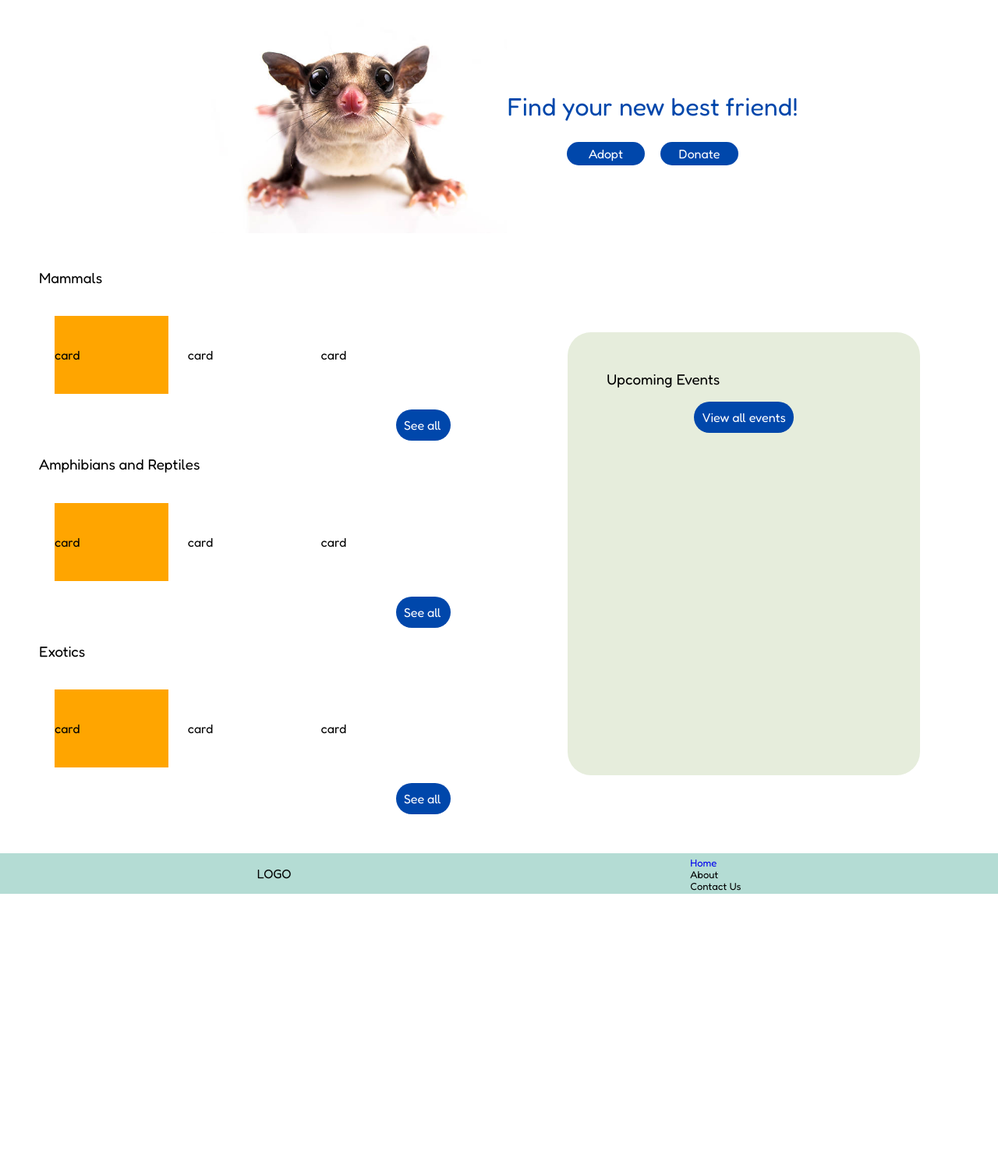
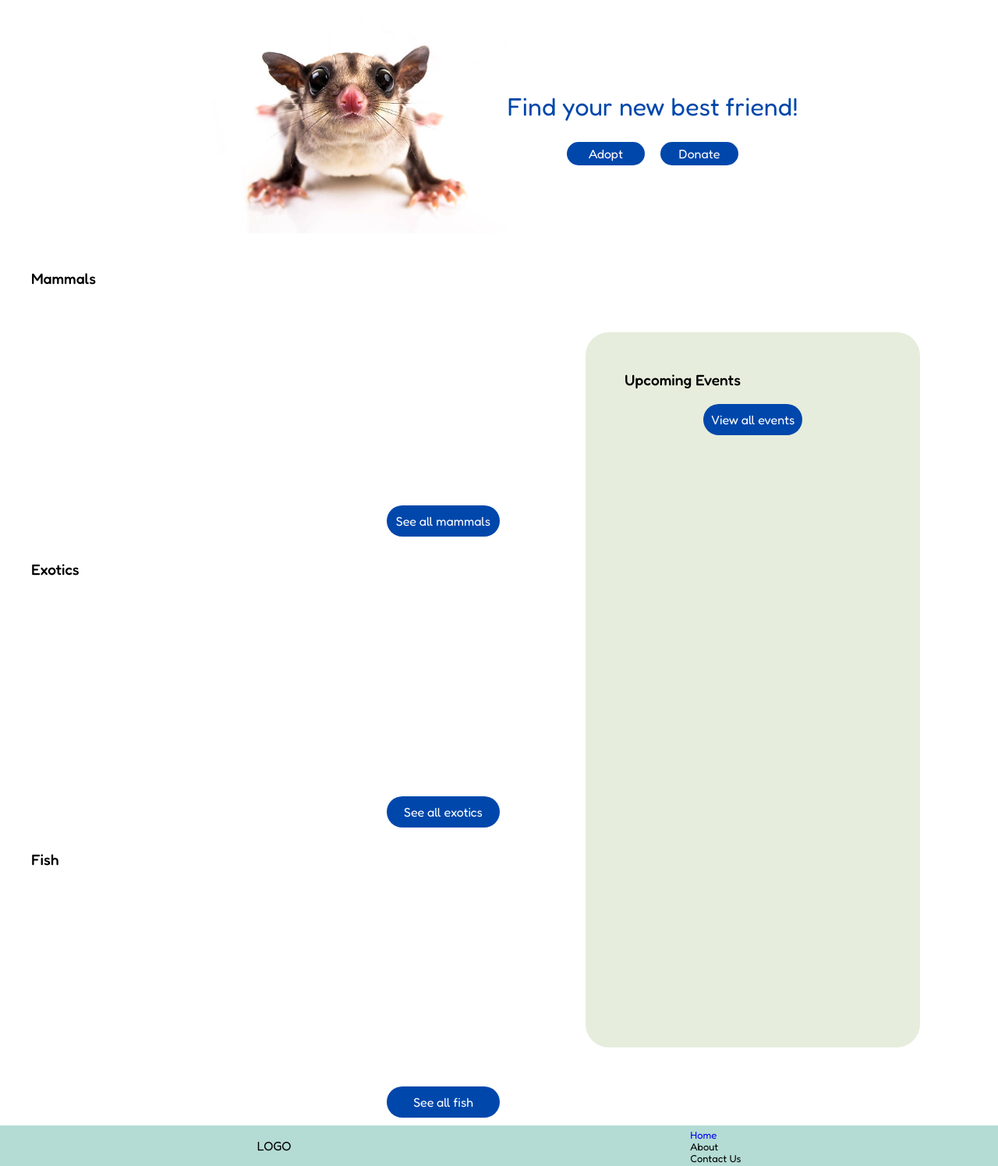
Before and after one commit to ericpham-1/care-for-critters, a Flask app: page / in a window 1280 px wide. Shown: the part 76-1571 px from the top of the page at 78% size. Before the commit the page ends 1222 px from the top, so only its background shows below. Run offline with Flask 3, Linux system fonts and the light colour scheme; data that the repository does not hold is empty; some libraries are stand-ins or nearby versions.

Commit message:
Home page mostly done

```diff
--- a/app.py
+++ b/app.py
@@ -29,9 +29,24 @@ def index():
     cursor = conn.cursor()
     cursor.execute("SELECT EventName, EventLocation, EventDate FROM FUNDRAISER ORDER BY EventDate")
     events = cursor.fetchall()
+    cursor.execute("""
+        SELECT a.Name, a.Age, m.Species
+        FROM Animal a
+        JOIN Mammal m ON a.PetID = m.PetID""")
+    mammals = cursor.fetchall()
+    cursor.execute("""
+        SELECT a.Name, a.Age, m.Species
+        FROM Animal a
+        JOIN Exotic m ON a.PetID = m.PetID""")
+    exotics = cursor.fetchall()
+    cursor.execute("""
+        SELECT a.Name, a.Age, m.Species
+        FROM Animal a
+        JOIN Fish m ON a.PetID = m.PetID""")
+    fishies = cursor.fetchall()
     cursor.close()
     conn.close()
-    return render_template('index.html', events=events)
+    return render_template('index.html', events=events, mammals=mammals, exotics=exotics, fishies=fishies)
 
 @app.route('/donate')
 def get_donation():
--- a/templates/index.html
+++ b/templates/index.html
@@ -36,65 +36,65 @@
     </div>
     <!-- Animals and Events section-->
      <div style="display: flex; flex-direction: row; justify-content: center;">
-        <div style=" width: 60%; padding-left: 50px; padding-right: 50px; padding-bottom: 50px;">
-            <div style="display: flex; flex-direction: column;">
-                <h3 style="font-weight: 400;">Mammals</h3>
-                <div style="display: flex; flex-direction: row; justify-content: space-between; height: 100px; margin: 20px;">
-                    <div style="height: 100%; width: 30%; align-content: center; background-color: orange;">
-                        card
+        <div style=" width: 65%; padding-left: 40px">
+            <div style="display: flex; flex-direction: column; ">
+                <h3 style="font-weight: 500; font-size: larger;">Mammals</h3>
+                <div style="display: inline-flex;  height: 200px; margin: 15px; padding: 10px; align-items: center; gap: 10px;">
+                    {% for mammal in mammals[:3] %}
+                    <div style="height: 100%; width: 30%; align-content: center; background-color: #e6eddc; border-radius: 20px; padding: 10px;">
+                        <img src="{{url_for('static', filename='images/home_page_pet.jpg')}}" style="width: 100%;">
+                        <div style="line-height: 1; margin-left: 10px;">
+                            <p>{{mammal.Name}}</p>
+                            <p>{{mammal.Species}}</p>
+                        </div>
                     </div>
-                    <div style="height: 100%; width: 30%; align-content: center;">
-                        card
-                    </div>
-                    <div style="height: 100%; width: 30%; align-content: center;">
-                        card
-                    </div>
+                    {% endfor %}
                 </div>
-                <div style="display: flex; justify-content: right;">
-                <a style="background-color: #0047ab;padding: 10px; border-radius: 20px; color: white; width: 50px;">See all</a>
+                <div style="display: flex; justify-content: right; padding: 10px;">
+                    <a style="background-color: #0047ab;padding: 10px; border-radius: 20px; color: white; width: 125px; text-align: center;">See all mammals</a>
                 </div>
             </div>
             <div style="display: flex; flex-direction: column;">
-                <h3 style="font-weight: 400;">Amphibians and Reptiles</h3>
-                <div style="display: flex; flex-direction: row; justify-content: space-between; height: 100px; margin: 20px;">
-                    <div style="height: 100%; width: 30%; align-content: center; background-color: orange;">
-                        card
+                <h3 style="font-weight: 500; font-size: larger;">Exotics</h3>
+                <div style="display: inline-flex;  height: 200px; margin: 15px; padding: 10px; align-items: center; gap: 10px;">
+                    {% for exotic in exotics[:3] %}
+                    <div style="height: 100%; width: 30%; align-content: center; background-color: #e6eddc; border-radius: 20px; padding: 10px;">
+                        <img src="{{url_for('static', filename='images/home_page_pet.jpg')}}" style="width: 100%;">
+                        <div style="line-height: 1; margin-left: 10px;">
+                            <p>{{exotic.Name}}</p>
+                            <p>{{exotic.Species}}</p>
+                        </div>
                     </div>
-                    <div style="height: 100%; width: 30%; align-content: center;">
-                        card
-                    </div>
-                    <div style="height: 100%; width: 30%; align-content: center;">
-                        card
-                    </div>
+                    {% endfor %}
                 </div>
-                <div style="display: flex; justify-content: right;">
-                <a style="background-color: #0047ab;padding: 10px; border-radius: 20px; color: white; width: 50px;">See all</a>
+                <div style="display: flex; justify-content: right; padding: 10px;">
+                    <a style="background-color: #0047ab;padding: 10px; border-radius: 20px; color: white; width: 125px; text-align: center;">See all exotics</a>
                 </div>
             </div>
-            <div style="display: flex; flex-direction: column;">
-                <h3 style="font-weight: 400;">Exotics </h3>
-                <div style="display: flex; flex-direction: row; justify-content: space-between; height: 100px; margin: 20px;">
-                    <div style="height: 100%; width: 30%; align-content: center; background-color: orange;">
-                        card
+            <div style="display: flex; flex-direction: column; ">
+                <h3 style="font-weight: 500; font-size: larger;">Fish</h3>
+                <div style="display: inline-flex;  height: 200px; margin: 15px;  padding: 10px; align-items: center; gap: 10px;">
+                    {% for fish in fishies[:3] %}
+                    <div style="height: 100%; width: 30%; align-content: center; background-color: #e6eddc; border-radius: 20px; padding: 10px;">
+                        <img src="{{url_for('static', filename='images/home_page_pet.jpg')}}" style="width: 100%;">
+                        <div style="line-height: 1; margin-left: 10px;">
+                            <p>{{fish.Name}}</p>
+                            <p>{{fish.Species}}</p>
+                        </div>
                     </div>
-                    <div style="height: 100%; width: 30%; align-content: center;">
-                        card
-                    </div>
-                    <div style="height: 100%; width: 30%; align-content: center;">
-                        card
-                    </div>
+                    {% endfor %}
                 </div>
-                <div style="display: flex; justify-content: right;">
-                <a style="background-color: #0047ab;padding: 10px; border-radius: 20px; color: white; width: 50px;">See all</a>
+                <div style="display: flex; justify-content: right; padding: 10px;">
+                    <a style="background-color: #0047ab;padding: 10px; border-radius: 20px; color: white; width: 125px; text-align: center;">See all fish</a>
                 </div>
             </div>
         </div>
-        <div style="background-color: #e6eddc; width: 40%; padding-left: 50px; padding-right: 50px; margin: 100px; border-radius: 30px; padding-top: 30px;">
-            <h3 style="font-weight: 400;"> Upcoming Events</h3>
+        <div style="background-color: #e6eddc; width: 35%; padding-left: 50px; padding-right: 50px; margin: 100px; border-radius: 30px; padding-top: 30px;">
+            <h3 style="font-weight: 500; font-size: larger;"> Upcoming Events</h3>
             <div style="width: 100%; height: fit-content; display: flex; flex-direction: column; gap: 20px;">
                 {% for event in events %}
-                    <div style="background-color: #b4dcd4; line-height: 8px; border-radius: 20px; padding-left: 30px; padding-right: 30px; padding-top: 10px; padding-bottom: 10px;">
-                        <p style="font-weight: 500; font-size: large;">{{event.EventName}}</p>
+                    <div style="background-color: #b4dcd4; line-height: 1; border-radius: 20px; padding-left: 30px; padding-right: 30px; padding-top: 10px; padding-bottom: 10px; height: fit-content;">
+                        <p style="font-weight: 500; font-size: large; height: fit-content; display: flex;">{{event.EventName}}</p>
                         <p>{{event.EventDate}}</p>
                         <p>{{event.EventLocation}}</p>
                     </div>
```
Also changed, not shown: insert_data.sql (+6 -2 lines).
